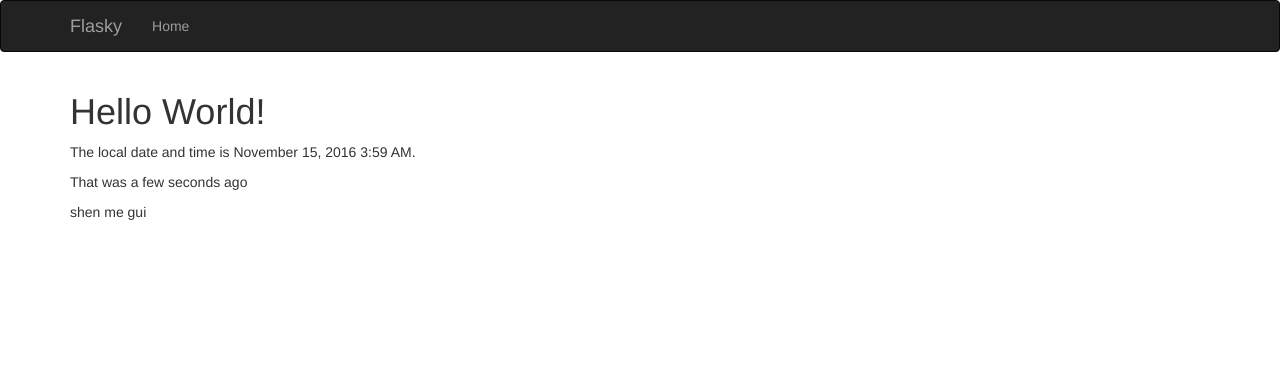
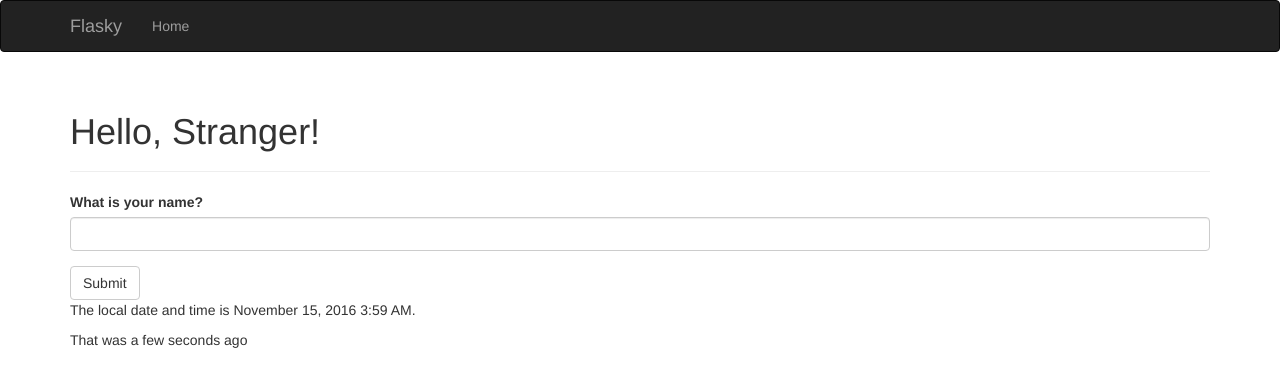
Before and after one commit to zouxu92/flasky, a Flask app: page / in a window 1280 px wide. Shown: the top 387 px of the page. Run offline with Flask 2, Linux system fonts and the light colour scheme; some libraries are stand-ins or nearby versions.

Commit message:
提交表单相关

```diff
--- a/hello.py
+++ b/hello.py
@@ -4,16 +4,34 @@ from flask import Flask, render_template
 from flask_bootstrap import Bootstrap
 from flask_moment import Moment
 from datetime import datetime
+
+# 表单
+from flask_wtf import Form
+from wtforms import StringField, SubmitField
+from wtforms.validators import InputRequired, Required
+
 app = Flask(__name__)
+# 设置Flask-WTF
+app.config['SECRET_KEY'] = 'hard to guess string' # 保证安全不应该写入这里,写在配置文件中
 bootstrap = Bootstrap(app)
 # 初始化flask_moment --> 本地时间
 moment = Moment(app)
 
+# 定义表单类
+class NameForm(Form):
+	name = StringField('What is your name?', validators=[InputRequired()])
+	submit = SubmitField('Submit')
 
 
-@app.route('/')
+
+@app.route('/', methods=['GET', 'POST'])
 def index():
-	return render_template('index.html',
+	name = None
+	form = NameForm()
+	if form.validate_on_submit():
+		name = form.name.data
+		form.name.data = ''
+	return render_template('index.html', form=form, name=name,
 						   current_time=datetime.utcnow())
 
 
--- a/templates/index.html
+++ b/templates/index.html
@@ -1,11 +1,17 @@
 {% extends "base.html" %}
+{% import "bootstrap/wtf.html" as wtf %}
+
+{% block title %}Flasky{% endblock %}
 
 {% block page_content %}
-<h1>Hello World!</h1>
+<div class="page-header">
+    <h1>Hello, {% if name %}{{ name }}{% else %}Stranger{% endif %}!</h1>
+</div>
+
+
+{{ wtf.quick_form(form) }}
 <!--使用Flask-Moment 渲染时间戳-->
 <p>The local date and time is {{ moment(current_time).format('LLL') }}.</p>
 <p>That was {{ moment(current_time).fromNow(refresh=True) }}</p>
-<p>shen me gui</p>
-<p>{{ moment.lang('es') }}</p>
 
-{% endblock %}p
+{% endblock %}
```
Also changed, not shown: templates/test.html (added, +12 -0 lines).
